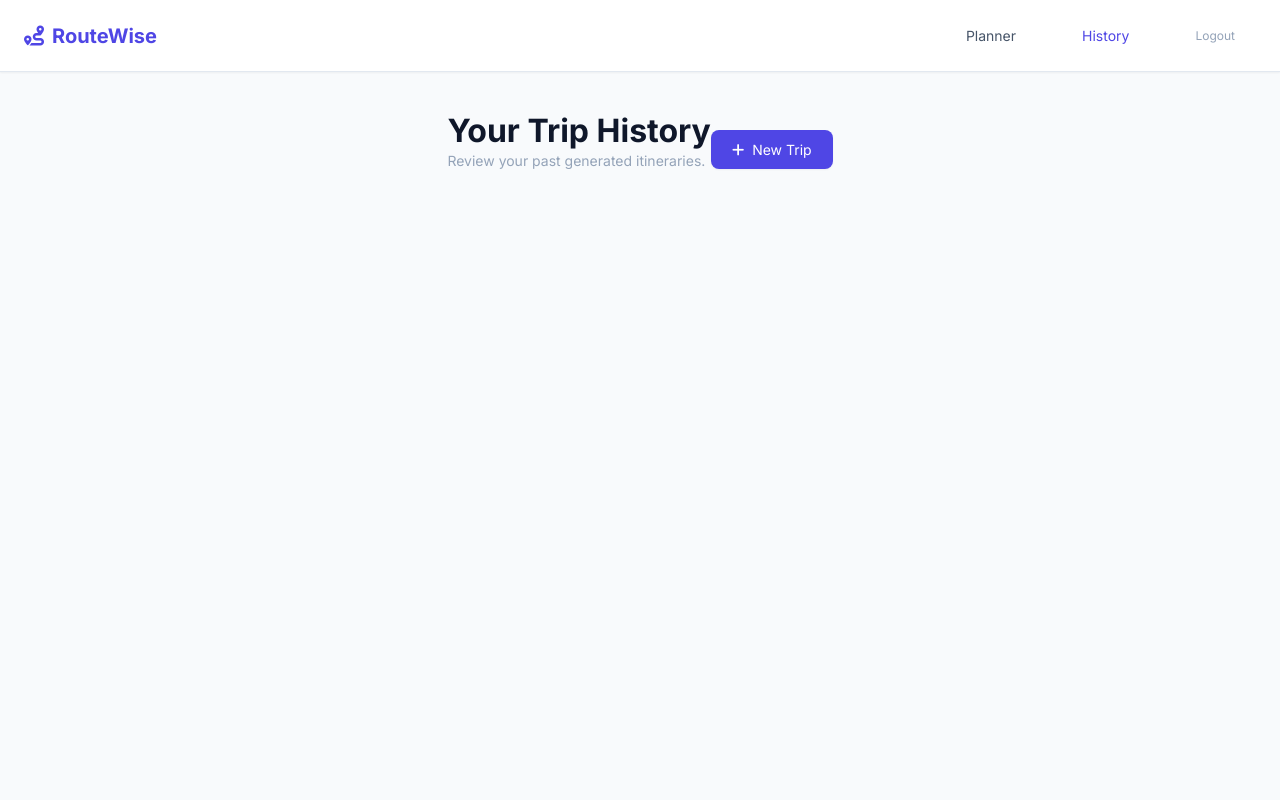
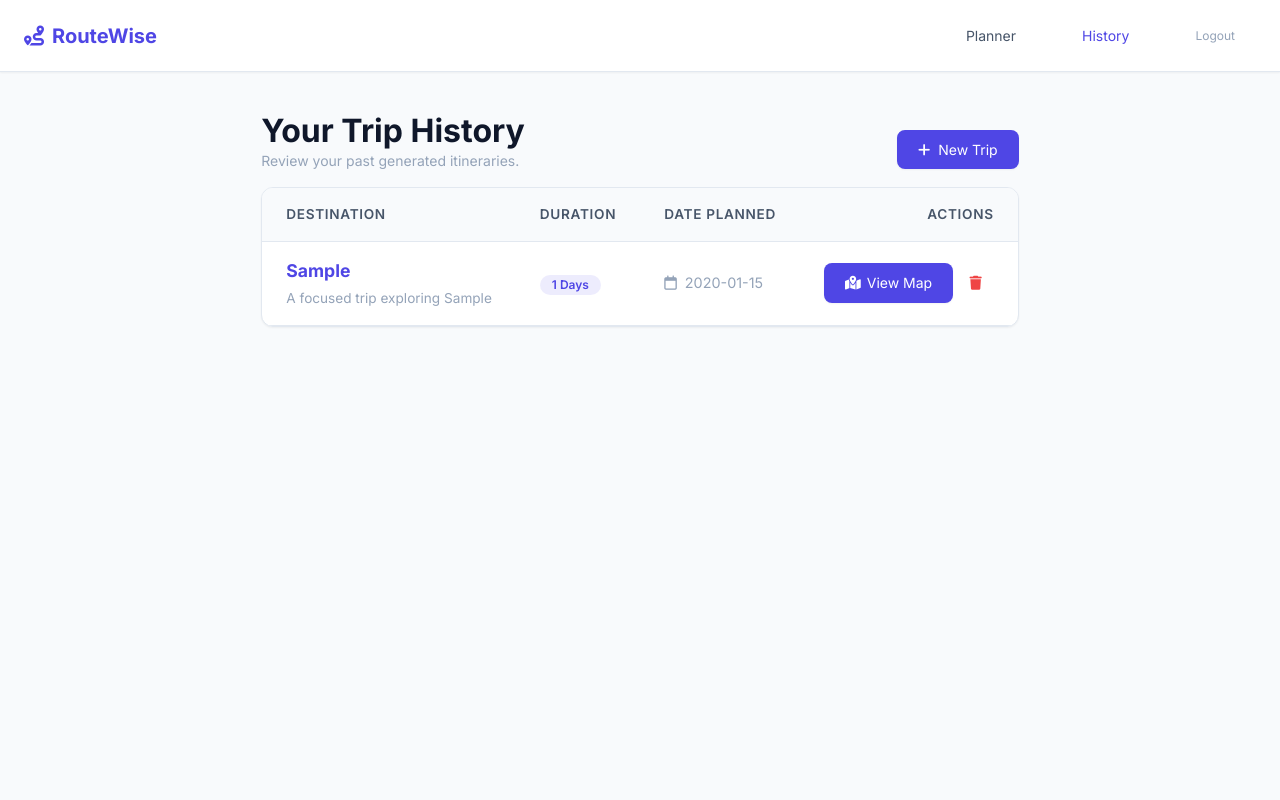
Before and after one commit to aryan00719/PBL-Project, a Flask app: page /history in a window 1280 px wide. Run offline with Flask 3, Linux system fonts and the light colour scheme; the visitor is signed in with stand-in values (Sample User, id 1); tables that the repository leaves empty hold one stand-in row (values such as "Sample post").

Commit message:
Enhance history dashboard, fix graph fallback logic, and style delete features

```diff
--- a/app.py
+++ b/app.py
@@ -7,13 +7,18 @@ from flask import Flask, request, jsonify, render_template, session, redirect, u
 from flask_sqlalchemy import SQLAlchemy
 from flask_cors import CORS
 
+import numpy as np
+
+# Fix for OSMnx crashing on NumPy 2.0+ (np.float_ was removed)
+if not hasattr(np, 'float_'):
+    np.float_ = np.float64
+
 import networkx as nx
 import osmnx as ox
 
 from datetime import datetime
 import math
 from random import shuffle
-import numpy as np
 from sklearn.cluster import KMeans
 
 from werkzeug.security import generate_password_hash, check_password_hash
@@ -308,23 +313,31 @@ def calculate_route(places: List[Dict[str, Any]], city_name: str, city_lat: floa
     - full_route: List[[lat, lng]]  (single continuous polyline)
     - instructions: List[str]
     """
+    logger.info(f"Starting routing for {city_name} with {len(places)} places")
     try:
         G = get_city_graph(city_name, city_lat, city_lng)
+        if G is not None:
+             logger.info(f"Graph successfully loaded for {city_name}.")
+        else:
+             logger.warning(f"Graph is None for {city_name}.")
     except Exception as e:
         logger.error(f"Failed to load graph: {e}")
         G = None
 
     if G is None:
         # Fallback: Straight lines (Lightweight Mode)
+        logger.info("Using Haversine straight-line fallback for overall route.")
         full_route = []
         instructions = []
         for i in range(len(places) - 1):
             o, d = places[i], places[i+1]
-            full_route.extend([
-                [o["lat"], o["lng"]],
-                [d["lat"], d["lng"]]
-            ])
+            pt_o = [o["lat"], o["lng"]]
+            pt_d = [d["lat"], d["lng"]]
+            if not full_route or full_route[-1] != pt_o:
+                full_route.append(pt_o)
+            full_route.append(pt_d)
             instructions.append(f"Travel to {d['name']} (Direct)")
+        logger.info(f"Fallback complete. Continuous route points: {len(full_route)}")
         return full_route, instructions
 
     full_route: List[List[float]] = []
@@ -348,43 +361,39 @@ def calculate_route(places: List[Dict[str, Any]], city_name: str, city_lat: floa
                 continue
 
             for u, v in zip(path[:-1], path[1:]):
-                # Get edge data
                 edge_data = G.get_edge_data(u, v)
 
-                # OSMnx graphs are MultiDiGraphs, so edge_data is a dictionary keyed by key (0, 1, etc.)
-                # applied usually 0 for the first edge
                 if edge_data:
-                    # Prefer lowest key (0) or any available
-                    data = edge_data[0]
+                    # MultiDiGraph yields a dict of edges between u and v keyed by edge key
+                    if isinstance(edge_data, dict):
+                        data = min(edge_data.values(), key=lambda d: d.get('length', float('inf')))
+                    else:
+                        data = edge_data
+
                     if "geometry" in data:
-                        # Extract geometry (LineString) checking for .coords or directly interacting
-                        # Shapely LineString.coords is list of (x, y) = (lng, lat)
-                        # We need [lat, lng]
-                        xs, ys = data["geometry"].xy
-                        for x, y in zip(xs, ys):
-                            segment_coords.append([y, x])
+                        for x, y in data["geometry"].coords:
+                            pt = [y, x] # Convert (lng, lat) to [lat, lng]
+                            if not segment_coords or segment_coords[-1] != pt:
+                                segment_coords.append(pt)
                     else:
                         # Fallback to straight line between nodes if no geometry
-                        # Node u
-                        segment_coords.append([G.nodes[u]["y"], G.nodes[u]["x"]])
-                        # Node v
-                        segment_coords.append([G.nodes[v]["y"], G.nodes[v]["x"]])
-
-            # Ensure the last node coords are added if segment_coords is empty or for continuity
-            # But the loop above adds all points. We might have duplicates at seams.
+                        pt_u = [G.nodes[u]["y"], G.nodes[u]["x"]]
+                        pt_v = [G.nodes[v]["y"], G.nodes[v]["x"]]
+                        if not segment_coords or segment_coords[-1] != pt_u:
+                            segment_coords.append(pt_u)
+                        if not segment_coords or segment_coords[-1] != pt_v:
+                            segment_coords.append(pt_v)
 
             if not segment_coords:
-                 # Fallback if loop didn't run (shouldn't happen if path > 1)
-                 segment_coords = [[G.nodes[n]["y"], G.nodes[n]["x"]] for n in path]
+                 # Fallback if loop didn't run
+                 for n in path:
+                     pt = [G.nodes[n]["y"], G.nodes[n]["x"]]
+                     if not segment_coords or segment_coords[-1] != pt:
+                         segment_coords.append(pt)
 
-            # Append to full route
-            # Avoid duplicate points at connection (end of previous == start of current)
+            # Append to full route, avoiding duplicate points at junctions
             if full_route and segment_coords:
-                # Calculate distance between last of full_route and first of segment
-                # If very close, skip first of segment
-                last_pt = full_route[-1]
-                first_pt = segment_coords[0]
-                if last_pt == first_pt:
+                if full_route[-1] == segment_coords[0]:
                     full_route.extend(segment_coords[1:])
                 else:
                     full_route.extend(segment_coords)
@@ -394,15 +403,16 @@ def calculate_route(places: List[Dict[str, Any]], city_name: str, city_lat: floa
             instructions.append(f"Travel from {o['name']} to {d['name']}")
 
         except Exception as e:
-            logger.error(f"Routing failed between {o['name']} and {d['name']}: {e}")
-            # Fallback: Straight line
-            fallback = [[o["lat"], o["lng"]], [d["lat"], d["lng"]]]
-            if full_route:
-                full_route.extend(fallback[1:])
-            else:
-                full_route.extend(fallback)
+            logger.error(f"Routing failed between {o['name']} and {d['name']}: {e}. Triggering fallback for this segment.")
+            # Fallback: Straight line for this segment
+            pt_o = [o["lat"], o["lng"]]
+            pt_d = [d["lat"], d["lng"]]
+            if not full_route or full_route[-1] != pt_o:
+                full_route.append(pt_o)
+            full_route.append(pt_d)
             instructions.append(f"Travel to {d['name']} (Direct)")
 
+    logger.info(f"Routing complete. Total route points generated: {len(full_route)}")
     return full_route, instructions
 
 # --------------------------------------------------
@@ -653,6 +663,22 @@ def history():
                 .all()
     return render_template("history.html", trips=trips)
 
+@app.route("/api/delete-trip/<int:trip_id>", methods=["DELETE"])
+@login_required
+def delete_trip(trip_id):
+    try:
+        user_id = session.get("user_id")
+        trip = db.session.get(Trip, trip_id)
+        if not trip or trip.user_id != user_id:
+            return jsonify({"status": "error", "message": "Trip not found or unauthorized"}), 404
+
+        db.session.delete(trip)
+        db.session.commit()
+        return jsonify({"status": "success", "message": "Trip deleted."}), 200
+    except Exception as e:
+        logger.error(f"Error deleting trip {trip_id}: {e}")
+        return jsonify({"status": "error", "message": "Server error"}), 500
+
 @app.route("/api/db-route", methods=["POST"])
 @login_required
 def db_route():
--- a/static/css/components.css
+++ b/static/css/components.css
@@ -374,3 +374,15 @@
         opacity: 1;
     }
 }
+
+@keyframes slideUpFade {
+    from {
+        transform: translateY(20px);
+        opacity: 0;
+    }
+
+    to {
+        transform: translateY(0);
+        opacity: 1;
+    }
+}
--- a/templates/history.html
+++ b/templates/history.html
@@ -11,7 +11,7 @@
 </head>
 
 <body>
-    <div class="app-shell">
+    <div class="app-shell" style="overflow-y: auto;">
         <header class="app-header">
             <div class="header-brand">
                 <i class="fa-solid fa-route text-primary"></i>
@@ -34,44 +34,41 @@
             </div>
 
             {% if trips %}
-            <div style="display: grid; grid-template-columns: repeat(auto-fill, minmax(320px, 1fr)); gap: 24px;">
-                {% for item in trips %}
-                <div class="card trip-card hover:shadow-lg transition animate-slide-up"
-                    data-delay="{{ (loop.index0 * 0.1)|round(1) }}">
-
-                    <!-- Card Header -->
-                    <div class="flex justify-between items-start mb-4">
-                        <div>
-                            <h3 class="text-xl text-primary font-bold mb-1">{{ item.city }}</h3>
-                            <div class="text-xs text-muted flex items-center gap-1">
-                                <i class="fa-regular fa-calendar"></i> {{ item.timestamp.split(' ')[0] if item.timestamp
-                                else 'Revent' }}
-                            </div>
-                        </div>
-                        <span class="badge badge-primary">{{ item.days }} Days</span>
-                    </div>
-
-                    <!-- Summary -->
-                    <p class="text-sm text-secondary mb-4">
-                        A {{ item.days }}-day trip exploring the best of {{ item.city }}.
-                    </p>
-
-                    <!-- Details Section (Timeline) -->
-
-
-                    <!-- Footer Actions -->
-                    <div class="card-footer">
-                        <a href="/planner?city={{ item.city }}&days={{ item.days }}"
-                            class="btn btn-primary btn-sm flex-1 text-xs justify-center">
-                            <i class="fa-solid fa-map-show"></i> View Map
-                        </a>
-                        <button class="btn btn-secondary btn-sm flex-1 view-details-btn text-xs justify-center"
-                            onclick="window.location.href='/planner?city={{ item.city }}&days={{ item.days }}'">
-                            <i class="fa-solid fa-rotate-right"></i> Generate Again
-                        </button>
-                    </div>
-                </div>
-                {% endfor %}
+            <div class="table-container" style="background: var(--color-surface); border-radius: var(--radius-lg); border: 1px solid var(--color-border); overflow: hidden; box-shadow: var(--shadow-sm);">
+                <table style="width: 100%; border-collapse: collapse; text-align: left;">
+                    <thead>
+                        <tr style="background: var(--color-background); border-bottom: 1px solid var(--color-border);">
+                            <th style="padding: 16px 24px; font-weight: 600; font-size: 0.85rem; text-transform: uppercase; letter-spacing: 0.05em; color: var(--color-text-secondary);">Destination</th>
+                            <th style="padding: 16px 24px; font-weight: 600; font-size: 0.85rem; text-transform: uppercase; letter-spacing: 0.05em; color: var(--color-text-secondary);">Duration</th>
+                            <th style="padding: 16px 24px; font-weight: 600; font-size: 0.85rem; text-transform: uppercase; letter-spacing: 0.05em; color: var(--color-text-secondary);">Date Planned</th>
+                            <th style="padding: 16px 24px; font-weight: 600; font-size: 0.85rem; text-transform: uppercase; letter-spacing: 0.05em; color: var(--color-text-secondary); text-align: right;">Actions</th>
+                        </tr>
+                    </thead>
+                    <tbody>
+                        {% for item in trips %}
+                        <tr class="animate-slide-up" style="border-bottom: 1px solid var(--color-border); transition: background 0.2s;" data-delay="{{ (loop.index0 * 0.05)|round(2) }}" onmouseover="this.style.background='var(--color-surface-hover)'" onmouseout="this.style.background='transparent'">
+                            <td style="padding: 16px 24px;">
+                                <div style="font-weight: 700; color: var(--color-primary); font-size: 1.1rem; text-transform: capitalize;">{{ item.city }}</div>
+                                <div style="font-size: 0.85rem; color: var(--color-text-muted); margin-top: 4px;">A focused trip exploring {{ item.city }}</div>
+                            </td>
+                            <td style="padding: 16px 24px;">
+                                <span class="badge badge-primary">{{ item.days }} Days</span>
+                            </td>
+                            <td style="padding: 16px 24px; font-size: 0.9rem; color: var(--color-text-muted);">
+                                <i class="fa-regular fa-calendar" style="margin-right: 4px;"></i> {{ item.created_at.strftime('%Y-%m-%d') if item.created_at else 'Recent' }}
+                            </td>
+                            <td style="padding: 16px 24px; text-align: right;">
+                                <a href="/planner?city={{ item.city }}&days={{ item.days }}" class="btn btn-primary btn-sm" style="display: inline-flex; align-items: center; gap: 6px;">
+                                    <i class="fa-solid fa-map-location-dot"></i> View Map
+                                </a>
+                                <button data-id="{{ item.id }}" onclick="deleteTrip(this.dataset.id)" class="btn btn-secondary btn-sm" style="color: var(--color-error); border-color: transparent; background: transparent; box-shadow: none; display: inline-flex; align-items: center; justify-content: center; width: 36px; height: 36px; padding: 0;" title="Delete Trip">
+                                    <i class="fa-solid fa-trash"></i>
+                                </button>
+                            </td>
+                        </tr>
+                        {% endfor %}
+                    </tbody>
+                </table>
             </div>
             {% else %}
             <div class="empty-state animate-slide-up">
@@ -98,6 +95,27 @@
                 el.classList.add('hidden');
             }
         }
+
+        function deleteTrip(tripId) {
+            if (confirm("Are you sure you want to permanently delete this trip?")) {
+                fetch(`/api/delete-trip/${tripId}`, {
+                    method: 'DELETE',
+                })
+                .then(res => res.json())
+                .then(data => {
+                    if (data.status === 'success') {
+                        location.reload();
+                    } else {
+                        alert(data.message || "Failed to delete trip");
+                    }
+                })
+                .catch(err => {
+                    console.error(err);
+                    alert("Error deleting trip");
+                });
+            }
+        }
+
         document.addEventListener("DOMContentLoaded", () => {
             document.querySelectorAll(".animate-slide-up").forEach(card => {
                 const delay = card.dataset.delay;
```
